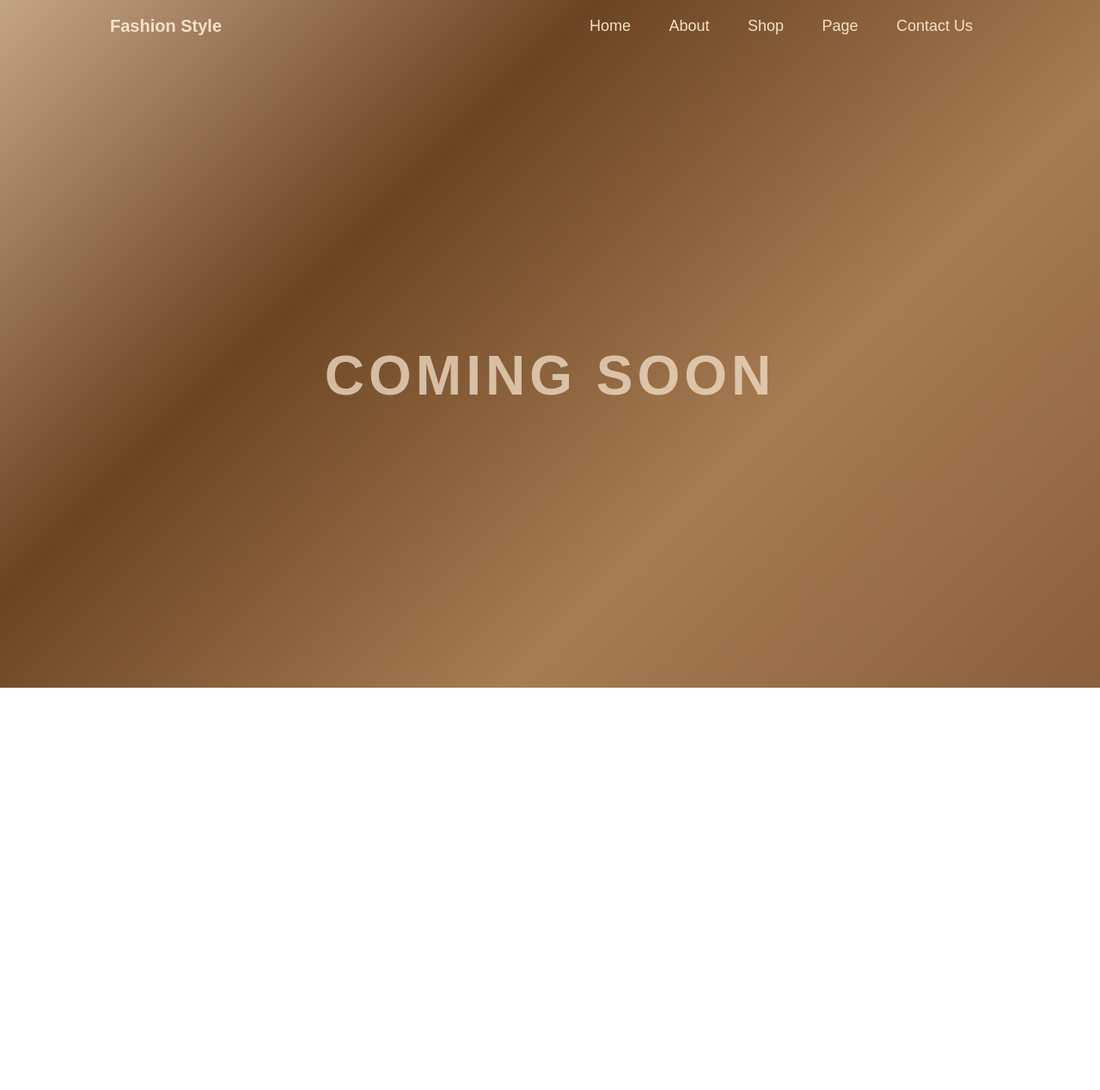
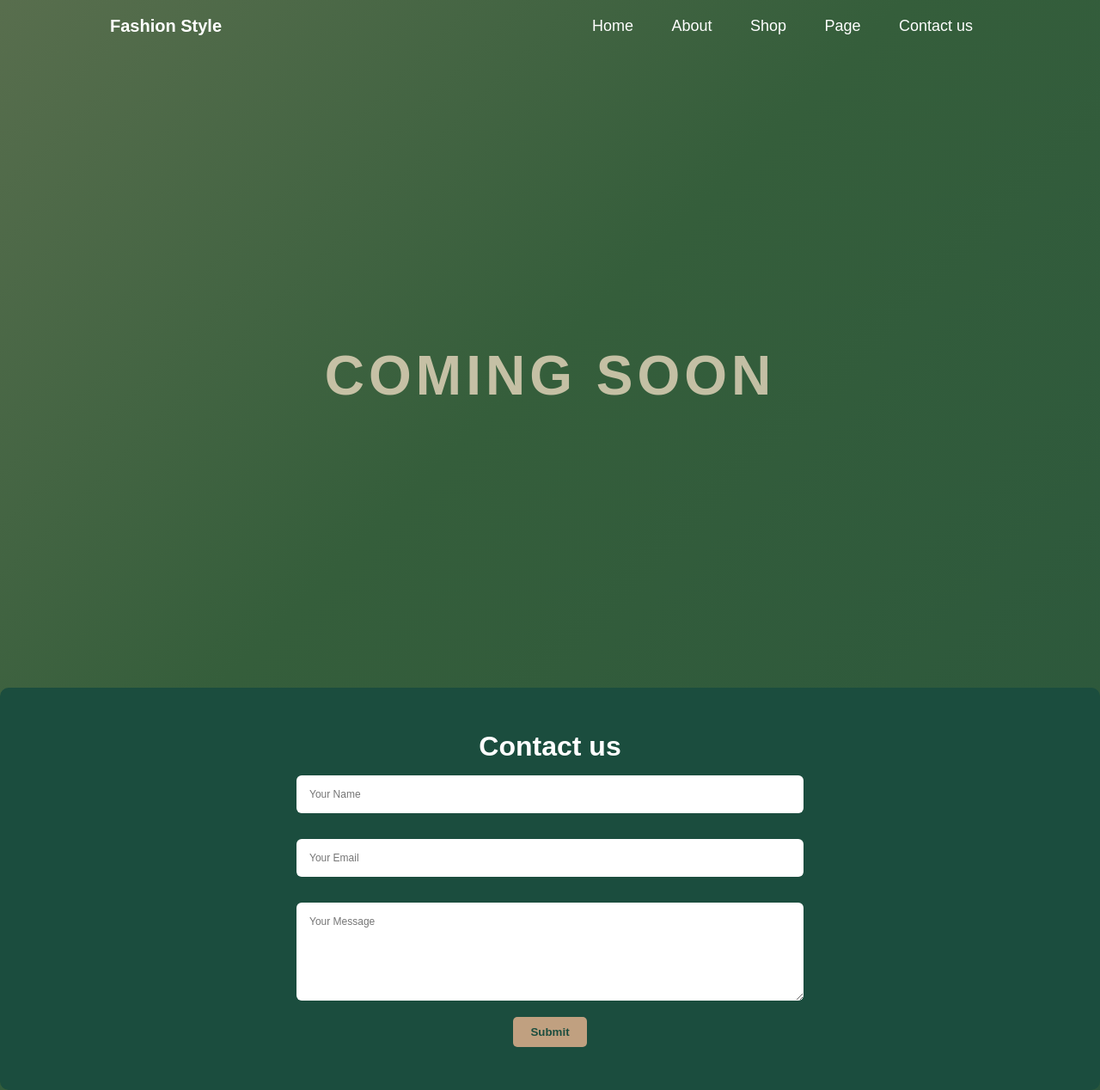
Before and after one commit to GITikhsan/Web-Project, a plain HTML site: page fashion.html in a window 1280 px wide. Shown: the whole page at 86% size. Before the commit the page ends 800 px from the top, so only its background shows below. Drawn offline with Linux system fonts and the light colour scheme.

Commit message:
added contact us section and changed background color

```diff
--- a/fashion.html
+++ b/fashion.html
@@ -19,7 +19,7 @@
                     <li><a href="#about"">About</a></li>
                     <li><a href="#shop"">Shop</a></li>
                     <li><a href="#page"">Page</a></li>
-                    <li><a href="#contact us"">Contact Us</a></li>
+                    <li><a href="#contact"">Contact us</a></li>
 
                 </ul>
             </nav>
@@ -29,3 +29,21 @@
 
         </div>
     </div>
+
+    <div id="contact">
+        <div class="container-contact">
+                <h1>Contact us</h1>
+                <form name="submit-to-google-sheet">
+                    <input type="text" name="Name"  placeholder="Your Name" required>
+                    <input type="email" name="Email" placeholder="Your Email" required>
+                    <textarea name="Message" rows="6" placeholder="Your Message" ></textarea>
+                    <button type="submit" class="button">Submit</button>
+                 </form>
+                <span id="msg"></span>
+
+
+        </div>
+    </div>
+
+</body>
+</html>
--- a/fashionStyle.css
+++ b/fashionStyle.css
@@ -9,10 +9,11 @@ html{
 }
 body {
     text-align: center;
-    background: linear-gradient(-45deg, #8B5E3C, #A67C52, #6B4423, #C4A484);
-    size: 400% 400%;
+    background: linear-gradient(-45deg, #1B4D3E, #355E3B, #A79277, #F5F5DC);
+    background-size: 400% 400%;
     animation: bgMove 10s ease infinite;
 }
+
 .container{
     padding: 10px 10%;
 }
@@ -27,7 +28,7 @@ body {
     width: 140px;
     height: auto;
     position: relative;
-    color: #F5E1C8;
+    color: white;
     font-size: 20px;
     font-weight: bold;
     display: flex;
@@ -74,13 +75,13 @@ nav ul li a{
     text-decoration: none;
     font-size: 18px;
     position: relative;
-    color: #F5E1C8;
+    color: white;
 }
 nav ul li a::after{
     content: '';
     width: 0;
     height: 3px;
-    background: #F5E1C8;;
+    background: white;
     position: absolute;
     left: 0;
     bottom: -6px;
@@ -89,3 +90,45 @@ nav ul li a::after{
 nav ul li a:hover::after{
     width: 100%;
 }
+
+/*-------------------------CONTACT------------------------*/
+#contact{
+    background: #1B4D3E;
+    color:  white;
+    padding: 50px;
+    text-align: center;
+    border-radius: 10px;
+}
+.container-contact{
+    padding-left: 25%;
+    padding-right: 25%;
+}
+.button{
+
+    background: #C0A080;
+    color: #1B4D3E;
+    padding: 10px 20px;
+    border: none;
+    font-weight: bold;
+    border-radius: 5px;
+    cursor: pointer;
+    transition: 0.3s
+}
+.button:hover {
+    background: white;
+}
+
+.contact form{
+    width: 100%;
+}
+form input, form textarea{
+    width: 100%;
+    border: 0;
+    outline: none;
+    background-color: white;
+    padding: 15px;
+    margin: 15px 0;
+    color: #1B4D3E;
+    font-size: 12px;
+    border-radius: 6px;
+}
```
